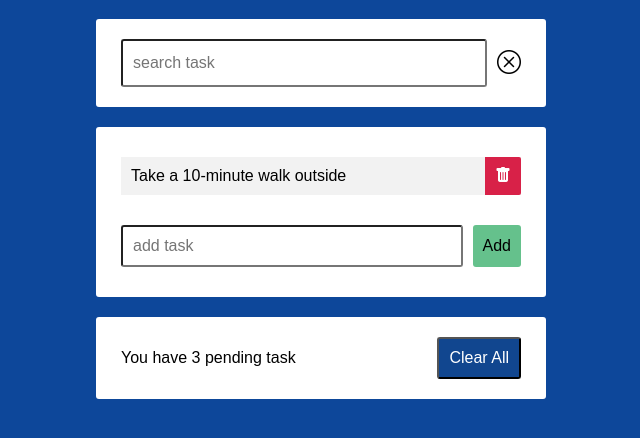
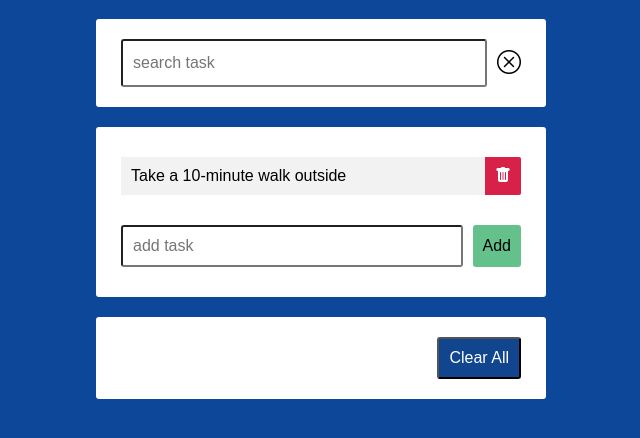
Before and after one commit to Ashok-Baldaniya/note-maker, a plain HTML site: page index.html in a window 1280 px wide. Shown: the part 108-546 px from the top of the page, without its empty margins (319-959 px from the left). Drawn offline with nearby package versions, Linux system fonts and the light colour scheme.

Commit message:
remove static message

```diff
--- a/index.html
+++ b/index.html
@@ -34,9 +34,7 @@
                     </form>
                 </div>
                 <div class="message">
-                    <span>
-                        You have 3 pending task
-                     </span>
+                    <span></span>
                      <button class="clear">Clear All</button>
                 </div>
             </section>
```
